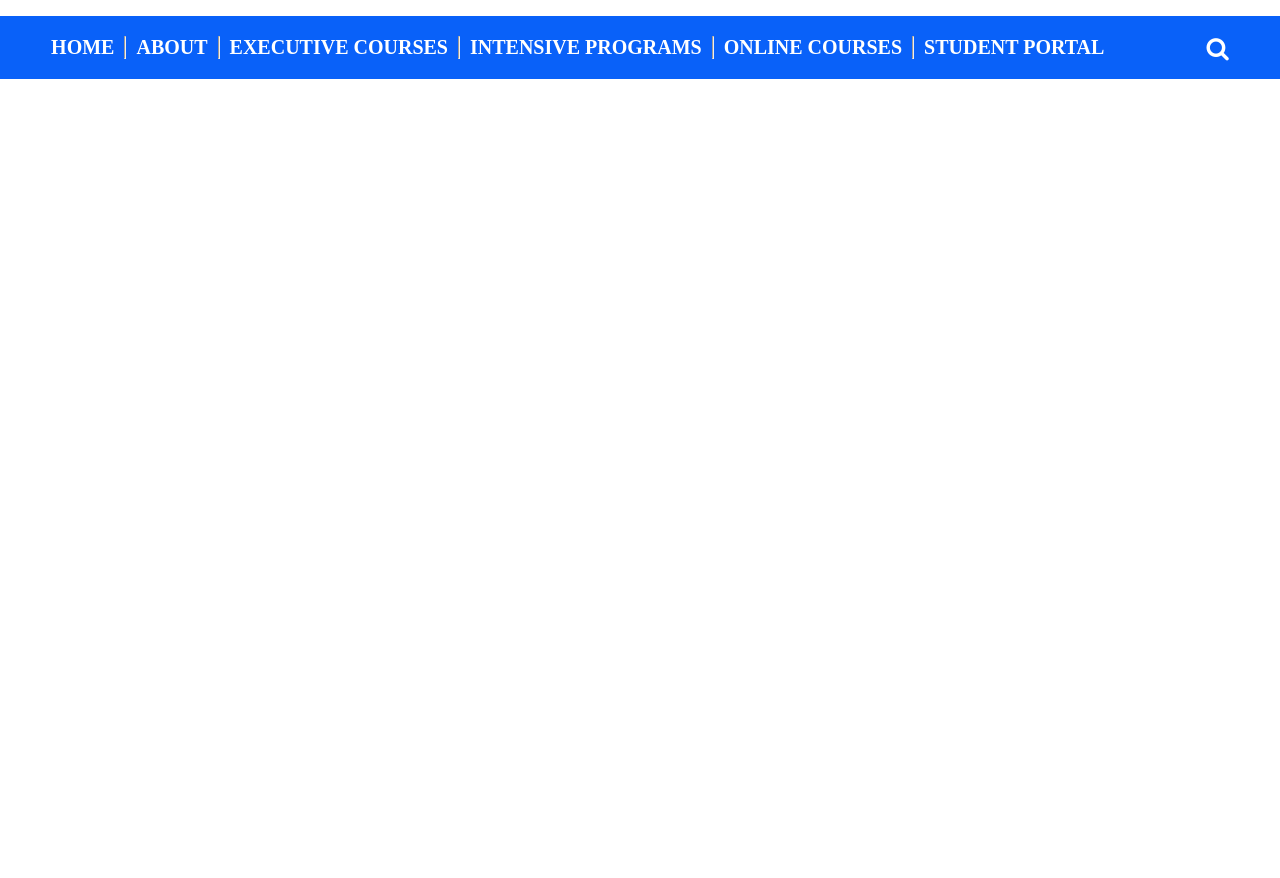
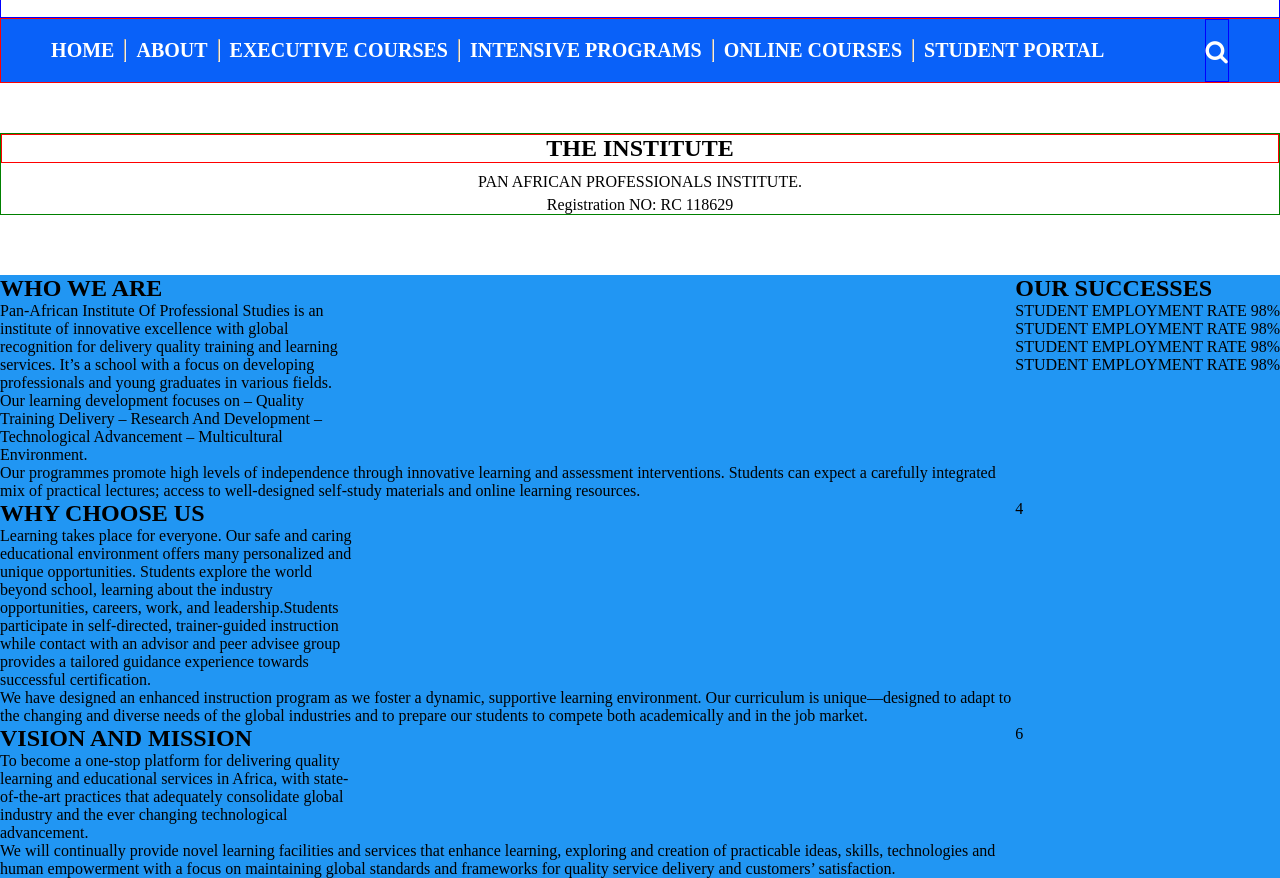
Before and after one commit to giddy11/3MTT_Learnings, a plain HTML site: page week_4/about.html in a window 1280 px wide. Shown: the part 358-1236 px from the top of the page. Before the commit the page ends 800 px from the top, so only its background shows below. Drawn offline with Linux system fonts and the light colour scheme.

Commit message:
WORking on the success section

```diff
--- a/week_4/about.css
+++ b/week_4/about.css
@@ -111,8 +111,20 @@
     justify-content: space-around;
 }
 
+.justify-content-center {
+    justify-content: center;
+}
+
 .flex {
     display: flex;
+}
+
+.pt-1 {
+    padding-top: 10px;
+}
+
+.pt-2 {
+    padding-top: 5px;
 }
 
 .routes {
@@ -140,6 +152,23 @@
     font-weight: bold;
 
 }
+
+.institute-section {
+    padding-top: 50px;
+}
+
+.success-section {
+    padding-top: 60px;
+}
+
+.grid-container {
+    display: grid;
+    /* column-gap: 50px; */
+    grid-template-columns: auto auto;
+    background-color: #2196F3;
+    /* padding: 10px; */
+  }
+
 
 @media only screen and (max-width: 1200px) {
     body {
@@ -215,7 +244,7 @@
 
 /* colors */
 
-/* .green {
+.green {
     border: 1px solid green;
 }
 
@@ -225,4 +254,4 @@
 
 .red {
     border: 1px solid red;
-} */
+}
--- a/week_4/about.html
+++ b/week_4/about.html
@@ -55,7 +55,7 @@
       <div class="nav-links flex lg-hidden">
         <a href="home.html">home</a>
         <hr>
-        <a href="home.html">about</a>
+        <a href="about.html">about</a>
         <hr>
         <a href="executive-courses.html">executive courses</a>
         <hr>
@@ -73,5 +73,44 @@
         <i class="material-icons icon" style="font-size: 56px">menu</i>
       </div>
      </section>
+
+     <!-- The institute -->
+      <section class="institute-section">
+        <div class="institute green">
+          <h1 class="red flex justify-content-center">THE INSTITUTE</h1>
+          <p class="flex justify-content-center pt-1">PAN AFRICAN PROFESSIONALS INSTITUTE.</p>
+          <p class="flex justify-content-center pt-2">Registration NO: RC 118629</p>
+        </div>
+      </section>
+
+      <!-- Successes -->
+       <section class="success-section">
+        <div class="grid-container">
+          <div class="grid-item">
+            <h1>WHO WE ARE</h1>
+            <p style="width: 35%;">Pan-African Institute Of Professional Studies is an institute of innovative excellence with global recognition for delivery quality training and learning services. It’s a school with a focus on developing professionals and young graduates in various fields. Our learning development focuses on – Quality Training Delivery – Research And Development – Technological Advancement – Multicultural Environment.</p>
+            <p>Our programmes promote high levels of independence through innovative learning and assessment interventions. Students can expect a carefully integrated mix of practical lectures; access to well-designed self-study materials and online learning resources.</p>
+          </div>
+          <div class="grid-item">
+            <h1>OUR SUCCESSES</h1>
+            <div>STUDENT EMPLOYMENT RATE 98%</div>
+            <div>STUDENT EMPLOYMENT RATE 98%</div>
+            <div>STUDENT EMPLOYMENT RATE 98%</div>
+            <div>STUDENT EMPLOYMENT RATE 98%</div>
+          </div>
+          <div class="grid-item">
+            <h1>WHY CHOOSE US</h1>
+            <p style="width: 35%;">Learning takes place for everyone. Our safe and caring educational environment offers many personalized and unique opportunities. Students explore the world beyond school, learning about the industry opportunities, careers, work, and leadership.Students participate in self-directed, trainer-guided instruction while contact with an advisor and peer advisee group provides a tailored guidance experience towards successful certification.</p>
+            <p>We have designed an enhanced instruction program as we foster a dynamic, supportive learning environment. Our curriculum is unique—designed to adapt to the changing and diverse needs of the global industries and to prepare our students to compete both academically and in the job market.</p>
+          </div>
+          <div class="grid-item">4</div>
+          <div class="grid-item">
+            <h1>VISION AND MISSION</h1>
+            <p style="width: 35%;">To become a one-stop platform for delivering quality learning and educational services in Africa, with state-of-the-art practices that adequately consolidate global industry and the ever changing technological advancement.</p>
+            <p>We will continually provide novel learning facilities and services that enhance learning, exploring and creation of practicable ideas, skills, technologies and human empowerment with a focus on maintaining global standards and frameworks for quality service delivery and customers’ satisfaction.</p>
+          </div>
+          <div class="grid-item">6</div>
+        </div>
+       </section>
   </body>
 </html>
```
